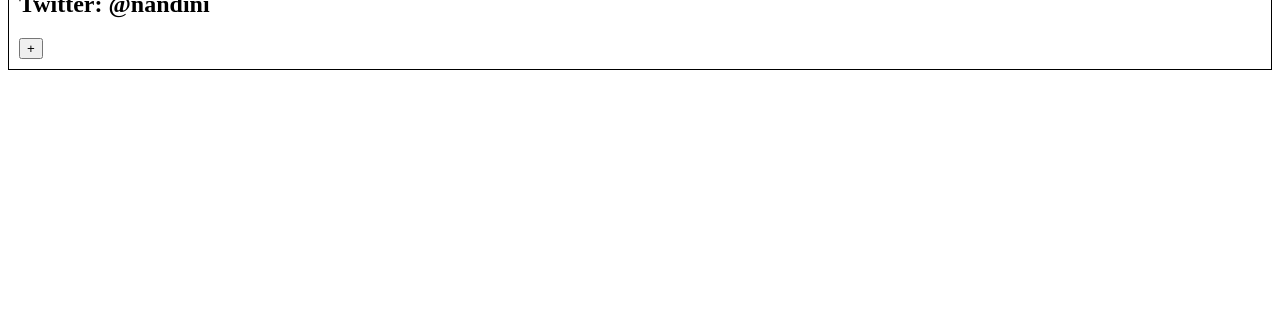
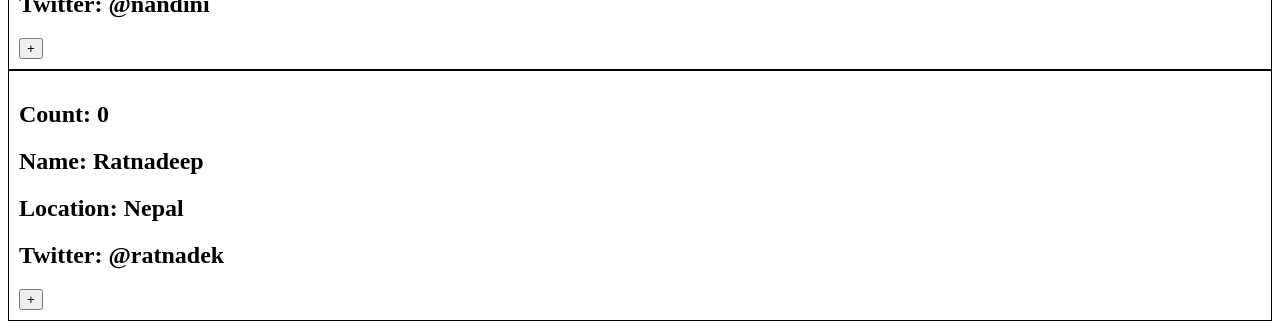
Before and after one commit to deepnitk/NamasteDev, a React (Vite) app in the folder namaste-react/: page /about in a window 1280 px wide. Shown: the part 471-797 px from the top of the page. Built offline with nearby package versions, Linux system fonts and the light colour scheme.

Commit message:
Undertanding Multiple child-Parent react lifecycle follow
Multiple child | Render phase and commit phase

```diff
--- a/namaste-react/src/components/About.js
+++ b/namaste-react/src/components/About.js
@@ -20,9 +20,14 @@ class About extends React.Component {
 
     constructor(props) {
         super(props);
+        console.log('parents constructor called');
     }
+    componentDidMount() {
+        console.log('parents componentDidMount called');
+    };
 
     render() {
+        console.log('parents render called');
         return (
             <div>
                 <h1>About US</h1>
@@ -32,6 +37,11 @@ class About extends React.Component {
                     twitter={"@nandini"}
                     location={"Bangkok"}
                 />
+                <UserClass
+                    name={"Ratnadeep"}
+                    twitter={"@ratnadek"}
+                    location={"Nepal"}
+                />
             </div>
         );
     };
```
Also changed, not shown: namaste-react/src/components/UserClass.js (+17 -3 lines).
